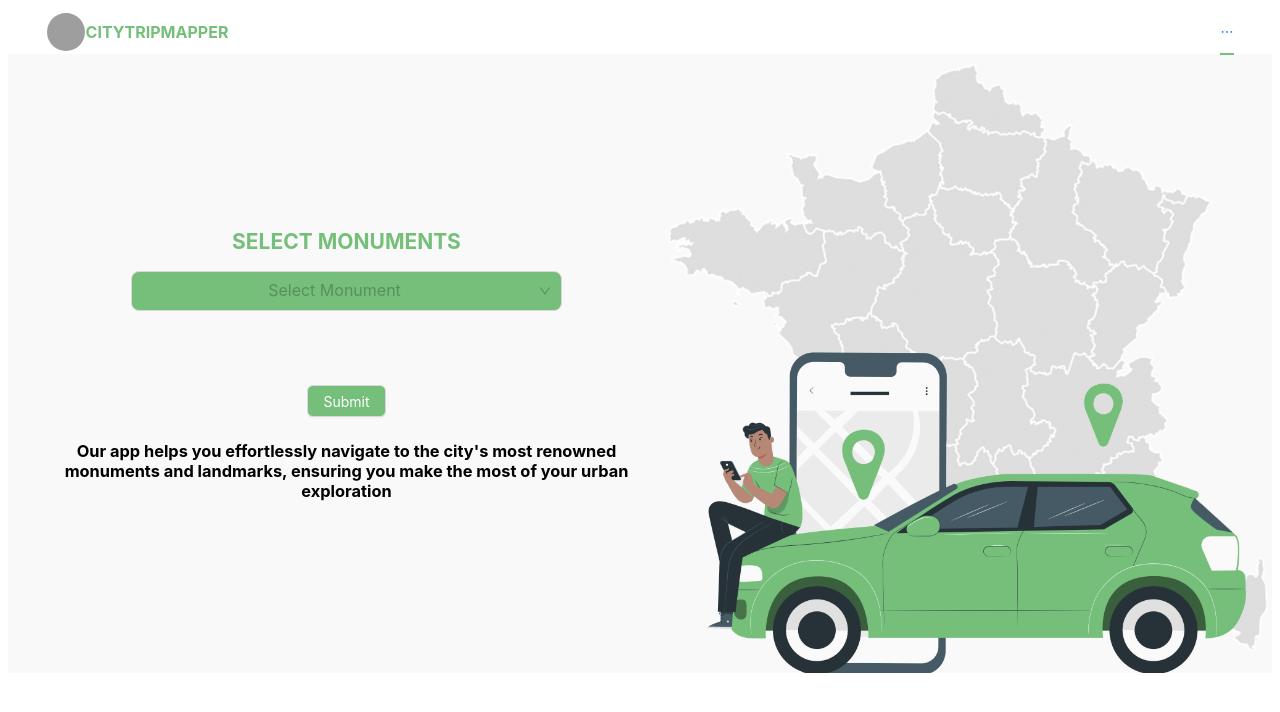
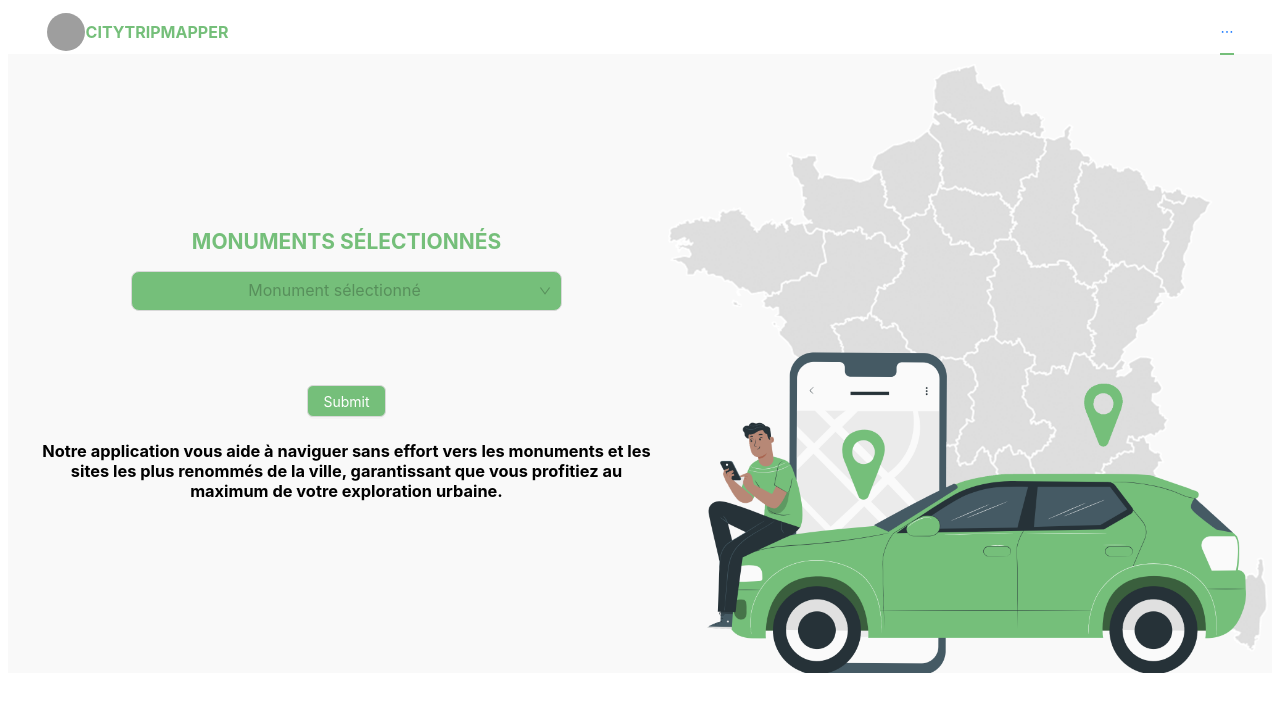
Before and after one commit to CityTripMapper/CityTripMapper, a React (Vite) app: page / in a window 1280 px wide. Shown: the top 712 px of the page. Built offline with nearby package versions, Linux system fonts and the light colour scheme; no server answers; grey boxes are pictures that could not be loaded.

Commit message:
ajouté les markers des monuments

```diff
--- a/src/pages/Home.jsx
+++ b/src/pages/Home.jsx
@@ -26,7 +26,7 @@ function Home() {
         setMonumentOptions(
           data.map((monument) => ({
             label: monument.name.fr,
-            value: monument.latitude + ',' + monument.longitude,
+            value: monument.latitude + "," + monument.longitude,
             ...monument,
           }))
         );
@@ -52,12 +52,16 @@ function Home() {
     navigate("/Map", { state: { coordinates, selectedMonumentsData } });
   };
 
-  console.log(monumentOptions)
+  console.log(monumentOptions);
   return (
-    <Row align={"middle"} style={{ marginLeft: "30px" }} data-testid="home-component">
+    <Row
+      align={"middle"}
+      style={{ marginLeft: "30px" }}
+      data-testid="home-component"
+    >
       <Col span={12}>
         <h2 style={{ color: "#75BF7A", textTransform: "uppercase" }}>
-          SELECT MONUMENTS
+        Monuments sélectionnés
         </h2>
         <Form onFinish={handleSubmit}>
           <Form.Item name="selectedMonuments">
@@ -72,7 +76,7 @@ function Home() {
                 width: "70%",
                 marginBottom: "50px",
               }}
-              placeholder="Select Monument"
+              placeholder="Monument sélectionné"
               options={monumentOptions}
             />
           </Form.Item>
@@ -82,7 +86,7 @@ function Home() {
         </Form>
         <h3>
           {
-            "Our app helps you effortlessly navigate to the city's most renowned monuments and landmarks, ensuring you make the most of your urban exploration"
+            "Notre application vous aide à naviguer sans effort vers les monuments et les sites les plus renommés de la ville, garantissant que vous profitiez au maximum de votre exploration urbaine."
           }
         </h3>
       </Col>
--- a/src/pages/Map.jsx
+++ b/src/pages/Map.jsx
@@ -31,9 +31,6 @@ const Map = () => {
     fontWeight: 600,
   };
 
-
-
-
   useEffect(() => {
     if (!map.current) {
       map.current = new mapboxgl.Map({
@@ -63,10 +60,25 @@ const Map = () => {
           coordinates[coordinates.length - 1].latitude,
         ];
 
+        // Add marker for origin with a different color
+        const originMarker = new mapboxgl.Marker({ color: "#00FF00" })
+          .setLngLat(origin)
+          .addTo(map.current);
+
         directions.setOrigin(origin);
         waypoints.forEach((waypoint, index) => {
+          // Add marker for each waypoint with a different color
+          const waypointMarker = new mapboxgl.Marker({ color: `#${(index + 1) * 100}0000` })
+            .setLngLat(waypoint)
+            .addTo(map.current);
           directions.addWaypoint(index, waypoint);
         });
+
+        // Add marker for destination with a different color
+        const destinationMarker = new mapboxgl.Marker({ color: "#FF0000" })
+          .setLngLat(destination)
+          .addTo(map.current);
+
         directions.setDestination(destination);
       }
 
```
